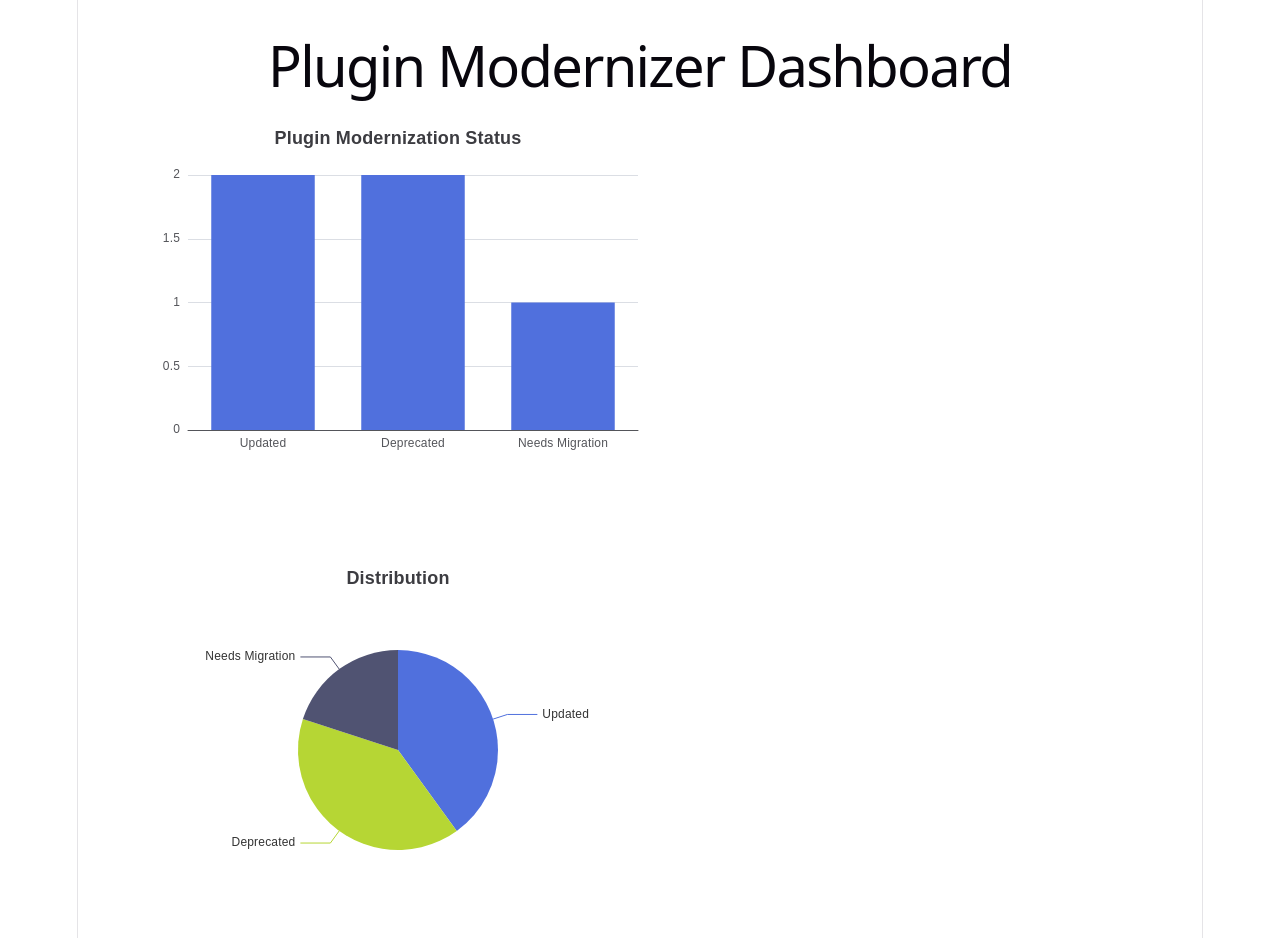
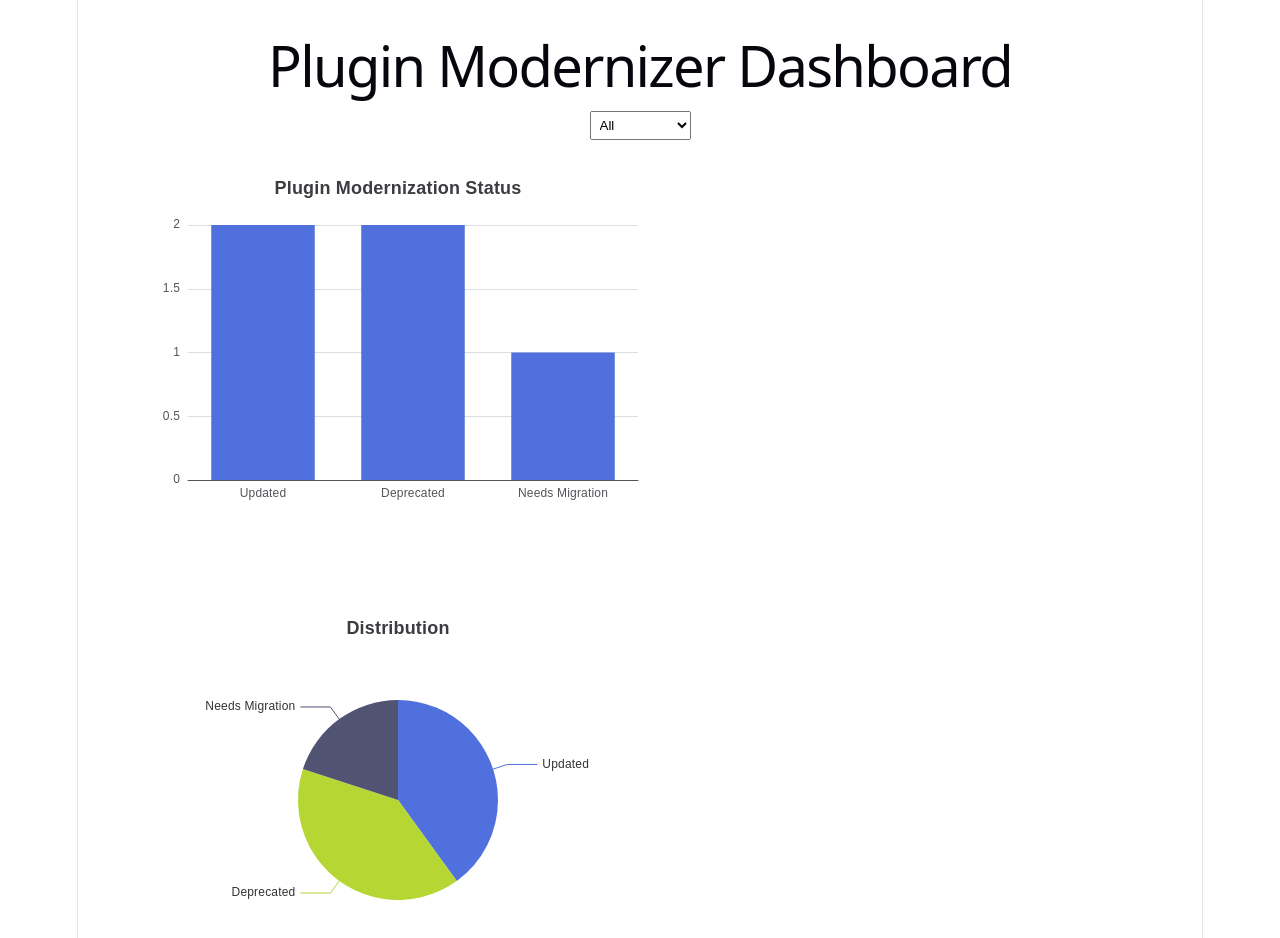
Before and after one commit to RKdecoder1402/plugin-modernizer-stats-Visualization, a React (Vite) app: page / in a window 1280 px wide. Shown: the top 938 px of the page. Built offline with nearby package versions, Linux system fonts and the light colour scheme.

Commit message:
add filter with dynamic chart updates

```diff
--- a/src/App.tsx
+++ b/src/App.tsx
@@ -1,9 +1,10 @@
-import { useEffect, useRef } from "react";
+import { useEffect, useRef, useState } from "react";
 import * as echarts from "echarts";
 import data from "./data/plugins.json";
 
 function App() {
   const chartRef = useRef<HTMLDivElement>(null);
+  const [filter, setFilter] = useState("all");
 
   useEffect(() => {
     if (!chartRef.current) return;
@@ -13,6 +14,8 @@
     let needsMigration = 0;
 
     data.forEach((plugin: any) => {
+      if (filter !== "all" && plugin.status !== filter) return;
+
       if (plugin.status === "updated") updated++;
       else if (plugin.status === "deprecated") deprecated++;
       else if (plugin.status === "needs_migration") needsMigration++;
@@ -71,11 +74,21 @@
     return () => {
       barChart.dispose();
     };
-  }, []);
+  }, [filter]);
 
   return (
     <div style={{ padding: "20px" }}>
       <h1>Plugin Modernizer Dashboard</h1>
+
+      {/* FILTER */}
+      <select
+        onChange={(e) => setFilter(e.target.value)}
+        style={{ marginBottom: "20px", padding: "5px" }}
+      >
+        <option value="all">All</option>
+        <option value="updated">Updated</option>
+        <option value="deprecated">Deprecated</option>
+      </select>
 
       {/* BAR CHART */}
       <div
```
